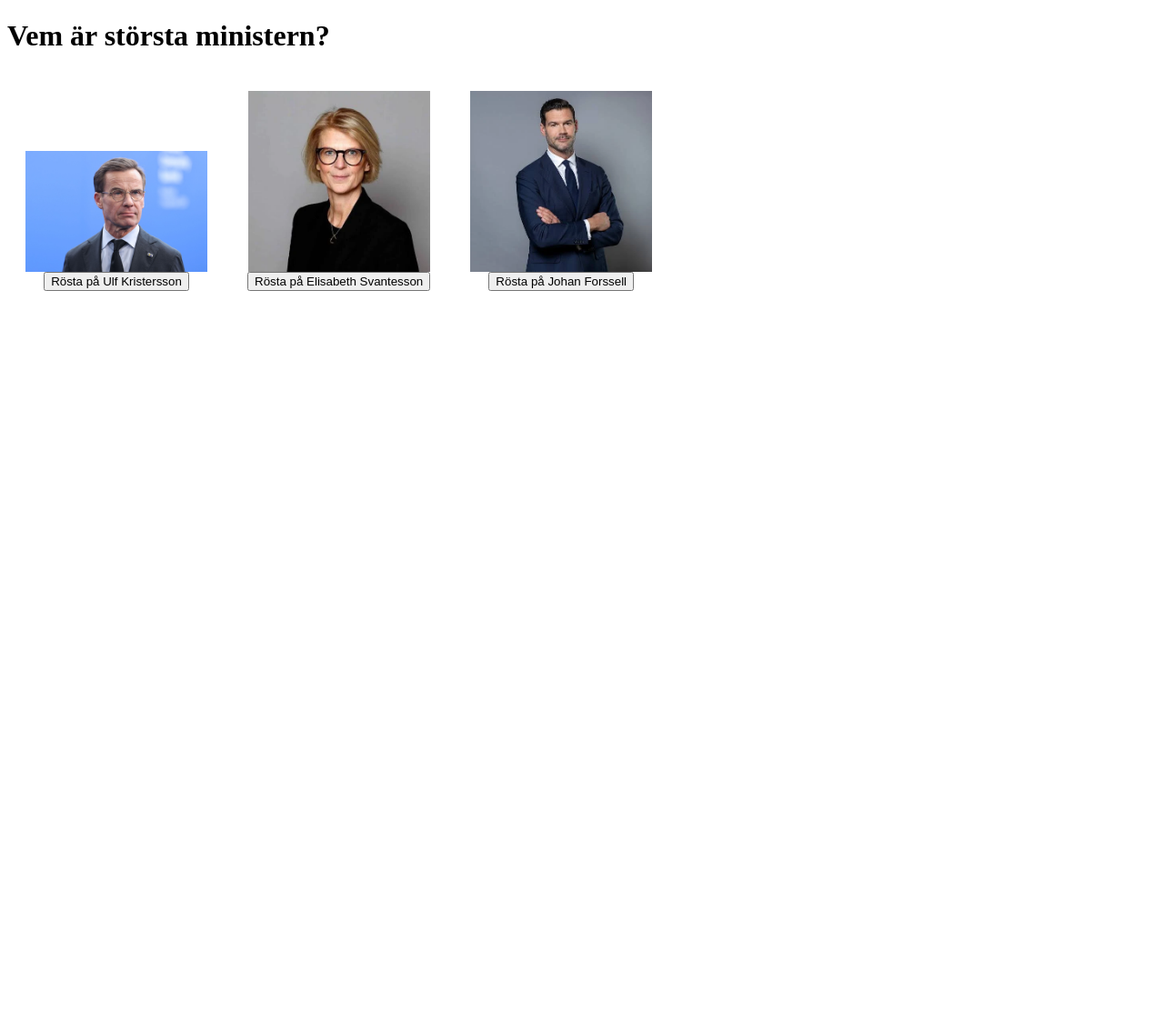
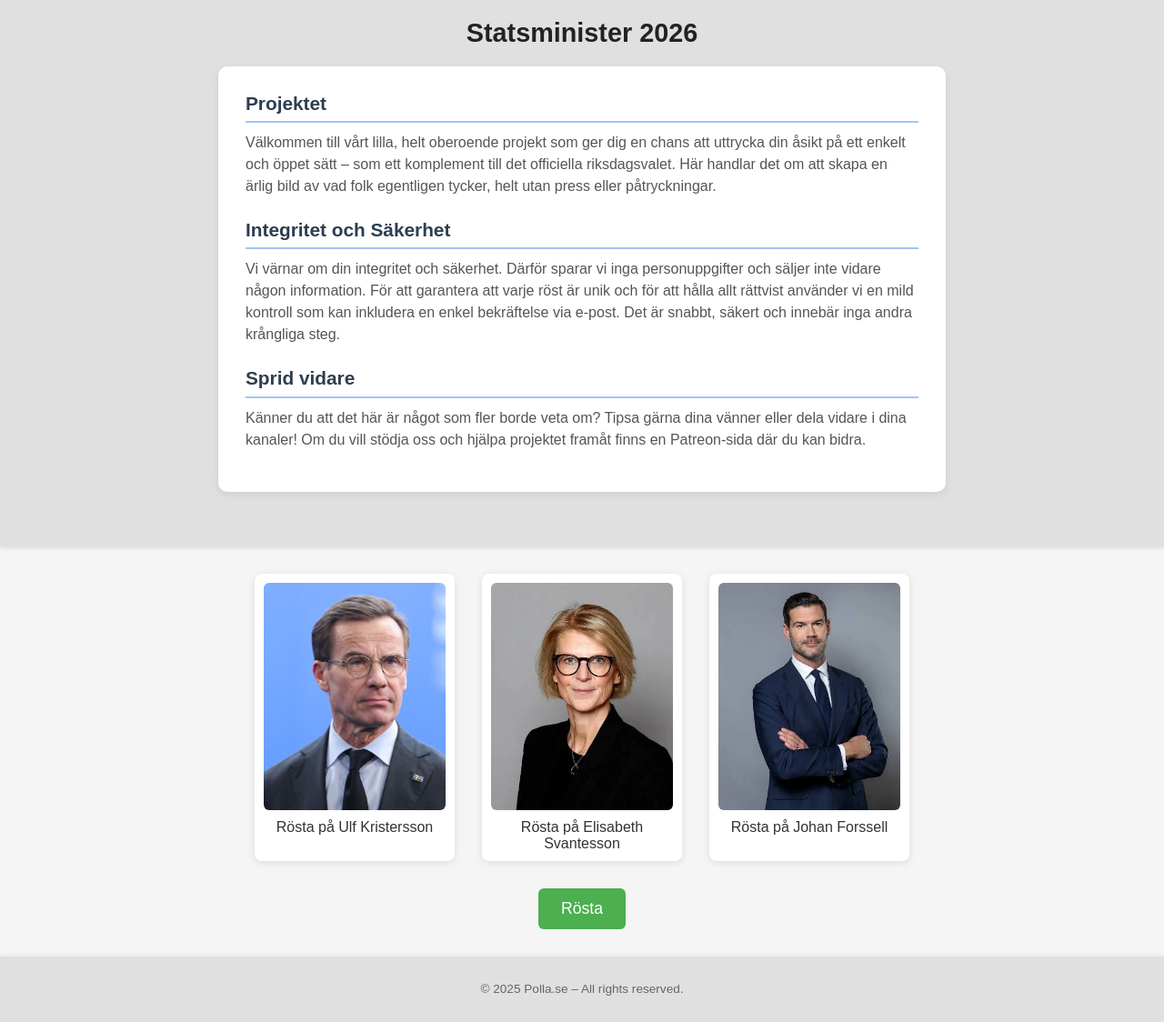
Before and after one commit to PowerPXL/Polla, a Flask app: page / in a window 1280 px wide. Shown: the whole page at 91% size. Before the commit the page ends 320 px from the top, so only its background shows below. Run offline with Flask 3, Linux system fonts and the light colour scheme.

Commit message:
Uploaded

```diff
--- a/app.py
+++ b/app.py
@@ -1,12 +1,16 @@
 from flask import Flask, render_template, request, redirect
 import sqlite3
 import os
+from dotenv import load_dotenv
+
+load_dotenv()
 
 app = Flask(__name__)
+app.secret_key = os.getenv("SECRET_KEY")
 
 DB_FILE = 'database.db'
 
-# Initiera databasen
+# Definiera init_db FÖRST
 def init_db():
     if not os.path.exists(DB_FILE):
         conn = sqlite3.connect(DB_FILE)
@@ -46,7 +50,16 @@ def results():
     conn.close()
     return render_template('results.html', results=data)
 
+@app.route('/test-secret')
+def test_secret():
+    if app.secret_key:
+        return f"Secret key is set! Length: {len(app.secret_key)}"
+    else:
+        return "Secret key is NOT set!"
+
+# Kör servern EN gång
+### DEBUG MODE ###
 if __name__ == '__main__':
     init_db()
     port = int(os.environ.get('PORT', 5000))
-    app.run(host='0.0.0.0', port=port)
+    app.run(debug=True, host='0.0.0.0', port=port)
--- /dev/null
+++ b/static/style.css
@@ -0,0 +1,127 @@
+/* Reset och grund */
+* {
+  box-sizing: border-box;
+}
+
+body {
+  font-family: Arial, sans-serif;
+  background-color: #f5f5f5;
+  color: #333;
+  margin: 0;
+  padding: 0;
+  text-align: center;
+  display: flex;
+  flex-direction: column;
+  min-height: 100vh;
+}
+
+/* Header */
+header {
+  background-color: #e0e0e0;
+  padding: 20px 15px;
+  box-shadow: 0 2px 4px rgba(0,0,0,0.1);
+}
+
+.info-box {
+  max-width: 800px;      /* Öka bredden från 600px till 800px */
+  margin: 20px auto 40px auto;
+  padding: 25px 30px;    /* Lite mer padding för luftighet */
+  background-color: #ffffff;
+  border-radius: 10px;
+  box-shadow: 0 3px 10px rgba(0,0,0,0.08);
+  color: #444;
+  font-size: 1rem;
+  line-height: 1.5;
+  text-align: left;
+}
+
+.logo h1 {
+  margin: 0 0 10px 0;
+  font-size: 1.8rem;
+  color: #222;
+}
+
+.info-box h2 {
+  font-size: 1.3rem;
+  color: #2c3e50;
+  margin-top: 0;
+  margin-bottom: 10px;
+  font-weight: 700;
+  border-bottom: 2px solid #a3c4f3; /* subtil färg under rubriken */
+  padding-bottom: 4px;
+}
+
+.info-box p {
+  margin-top: 0;
+  margin-bottom: 20px;
+  color: #555;
+}
+
+/* Main */
+main {
+  flex: 1;
+  padding: 30px 15px;
+}
+
+.candidates-container {
+  display: flex;
+  justify-content: center;
+  gap: 30px;
+  margin-bottom: 30px;
+}
+
+.candidate {
+  background: white;
+  border-radius: 8px;
+  box-shadow: 0 2px 8px rgba(0,0,0,0.1);
+  width: 220px;
+  cursor: pointer;
+  transition: transform 0.2s ease;
+  color: inherit;
+  display: flex;
+  flex-direction: column;
+  align-items: center;
+  padding: 10px;
+  text-decoration: none;
+}
+
+.candidate:hover {
+  transform: scale(1.05);
+  box-shadow: 0 4px 16px rgba(0,0,0,0.2);
+}
+
+.candidate img {
+  width: 200px;
+  height: 250px;
+  object-fit: cover;
+  border-radius: 6px;
+  margin-bottom: 10px;
+}
+
+.candidate button {
+  display: none;
+}
+
+button[type="submit"] {
+  background-color: #4CAF50;
+  border: none;
+  color: white;
+  font-size: 1.1rem;
+  padding: 12px 25px;
+  border-radius: 6px;
+  cursor: pointer;
+  transition: background-color 0.3s ease;
+}
+
+button[type="submit"]:hover {
+  background-color: #45a049;
+}
+
+/* Footer */
+footer {
+  background-color: #e0e0e0;
+  padding: 15px;
+  font-size: 0.85rem;
+  color: #666;
+  box-shadow: 0 -2px 4px rgba(0,0,0,0.05);
+}
--- a/templates/index.html
+++ b/templates/index.html
@@ -1,29 +1,61 @@
 <!DOCTYPE html>
 <html lang="sv">
 <head>
-  <meta charset="UTF-8">
-  <title>Vem är största ministern?</title>
-  <style>
-    img { width: 200px; height: auto; display: block; margin: auto; }
-    .candidate { text-align: center; margin: 20px; display: inline-block; }
-    form { display: inline; }
-  </style>
+  <meta charset="UTF-8" />
+  <title>Polla.se ett alternativ till röstningssystemet</title>
+  <link rel="stylesheet" href="{{ url_for('static', filename='style.css') }}" />
 </head>
 <body>
-  <h1>Vem är största ministern?</h1>
-  <form method="POST" action="/vote">
-    <div class="candidate">
-      <img src="/static/images/kristersson.jpg" alt="Kristersson">
-      <button name="candidate" value="kristersson">Rösta på Ulf Kristersson</button>
+  <header>
+    <div class="logo">
+      <!-- Här kan du lägga in en logo eller text -->
+      <h1>Statsminister 2026</h1>
     </div>
-    <div class="candidate">
-      <img src="/static/images/svantesson.jpg" alt="Svantesson">
-      <button name="candidate" value="svantesson">Rösta på Elisabeth Svantesson</button>
-    </div>
-    <div class="candidate">
-      <img src="/static/images/forssell.jpg" alt="Forssell">
-      <button name="candidate" value="forssell">Rösta på Johan Forssell</button>
-    </div>
-  </form>
+<div class="info-box">
+  <h2>Projektet</h2>
+  <p>
+    Välkommen till vårt lilla, helt oberoende projekt som ger dig en chans att uttrycka din åsikt på ett enkelt och öppet sätt – som ett komplement till det officiella riksdagsvalet. Här handlar det om att skapa en ärlig bild av vad folk egentligen tycker, helt utan press eller påtryckningar.
+  </p>
+
+  <h2>Integritet och Säkerhet</h2>
+  <p>
+    Vi värnar om din integritet och säkerhet. Därför sparar vi inga personuppgifter och säljer inte vidare någon information. För att garantera att varje röst är unik och för att hålla allt rättvist använder vi en mild kontroll som kan inkludera en enkel bekräftelse via e-post. Det är snabbt, säkert och innebär inga andra krångliga steg.
+  </p>
+
+  <h2>Sprid vidare</h2>
+  <p>
+    Känner du att det här är något som fler borde veta om? Tipsa gärna dina vänner eller dela vidare i dina kanaler! Om du vill stödja oss och hjälpa projektet framåt finns en Patreon-sida där du kan bidra.
+  </p>
+</div>
+  </header>
+
+  <main>
+    <form method="POST" action="/vote">
+      <div class="candidates-container">
+        <label class="candidate" for="kristersson">
+          <img src="/static/images/kristersson.jpg" alt="Kristersson" />
+          <span>Rösta på Ulf Kristersson</span>
+          <input type="radio" name="candidate" value="kristersson" id="kristersson" style="display:none;" />
+        </label>
+
+        <label class="candidate" for="svantesson">
+          <img src="/static/images/svantesson.jpg" alt="Svantesson" />
+          <span>Rösta på Elisabeth Svantesson</span>
+          <input type="radio" name="candidate" value="svantesson" id="svantesson" style="display:none;" />
+        </label>
+
+        <label class="candidate" for="forssell">
+          <img src="/static/images/forssell.jpg" alt="Forssell" />
+          <span>Rösta på Johan Forssell</span>
+          <input type="radio" name="candidate" value="forssell" id="forssell" style="display:none;" />
+        </label>
+      </div>
+      <button type="submit">Rösta</button>
+    </form>
+  </main>
+
+  <footer>
+    <p>© 2025 Polla.se – All rights reserved.</p>
+  </footer>
 </body>
 </html>
```
Also changed, not shown: database.db (added), static/images/framtidens_polla.png (added), 2 other files.
